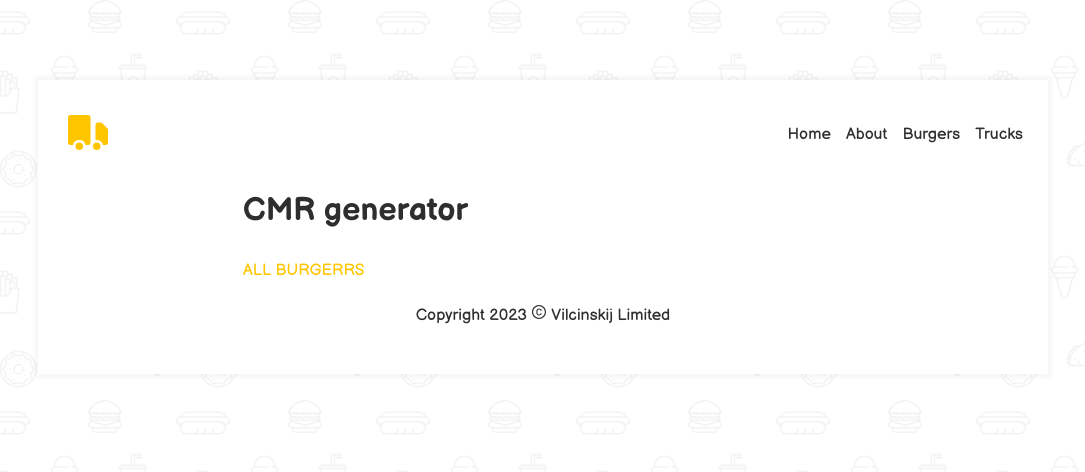
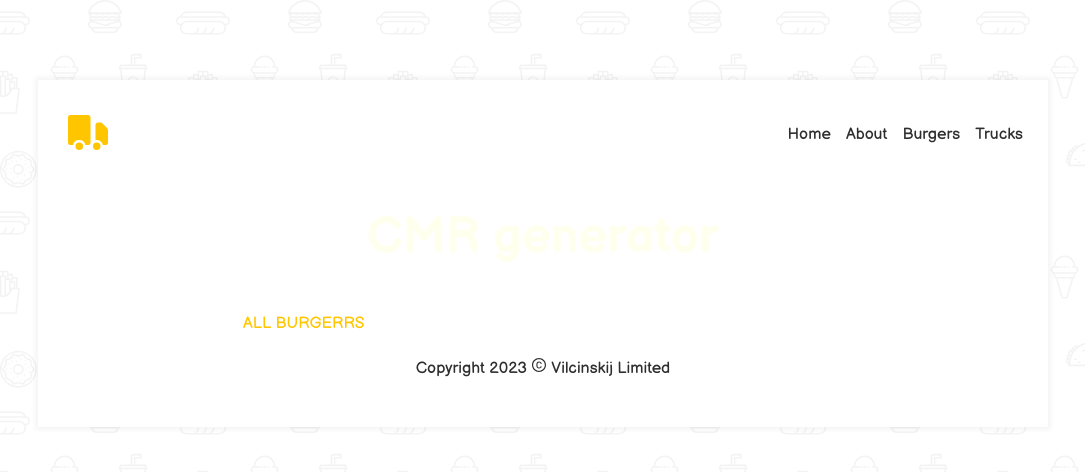
Before and after one commit to vilcinskij/CMR, a Next.js app: page / in a window 1280 px wide. Shown: the top 472 px of the page, without its empty margins (97-1182 px from the left). Built offline with nearby package versions, Linux system fonts and the light colour scheme.

Commit message:
fire animation font

```diff
--- a/pages/_app.js
+++ b/pages/_app.js
@@ -1,5 +1,6 @@
 import Layout from '@/components/layout'
 import '@/styles/globals.css'
+// import 'bootstrap/dist/css/bootstrap.css'
 
 export default function App({ Component, pageProps }) {
   return (
--- a/pages/index.js
+++ b/pages/index.js
@@ -1,5 +1,3 @@
-import Head from 'next/head'
-import Image from 'next/image'
 import { Inter } from 'next/font/google'
 import styles from '@/styles/Home.module.css'
 import Link from 'next/link'
@@ -9,7 +7,7 @@ const inter = Inter({ subsets: ['latin'] })
 export default function Home() {
   return (
     <div className={styles.container}>
-      <h1>CMR generator</h1>
+      <h1 className={`${styles.title} font-effect-fire-animation`}>CMR generator</h1>
       <Link href='burgers'>ALL BURGERRS</Link>
     </div>
   )
```
